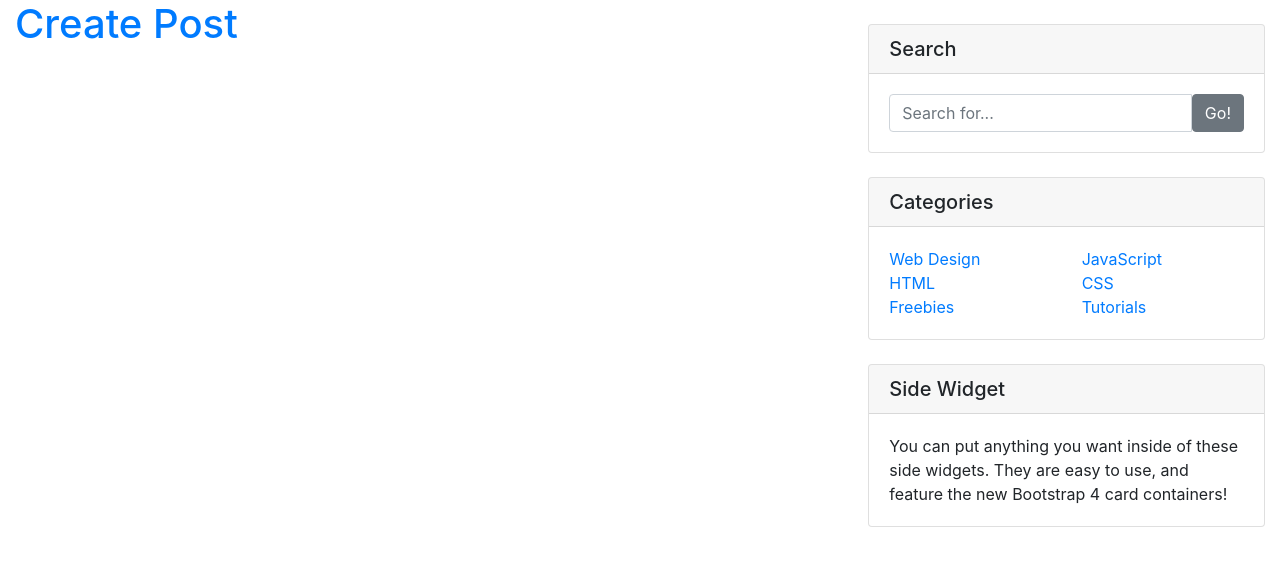
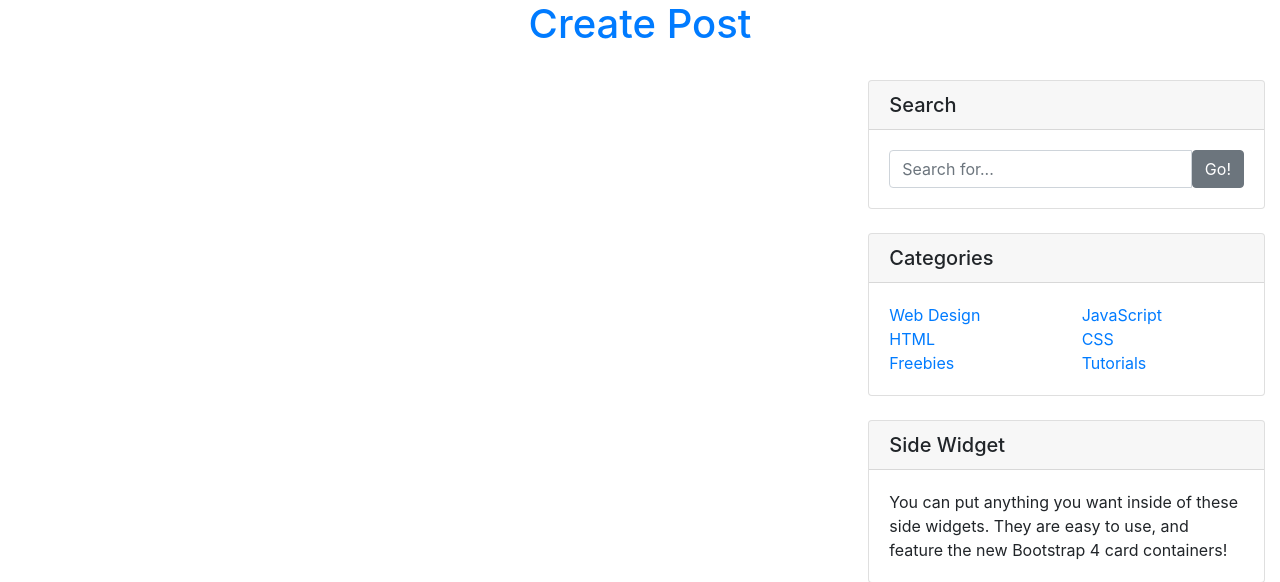
Before and after one commit to cmartin-cay/caytalk, a Flask app: page / in a window 1280 px wide. Shown: the part 56-638 px from the top of the page. Run offline with Flask 2, Linux system fonts and the light colour scheme; data that the repository does not hold is empty; some libraries are stand-ins or nearby versions.

Commit message:
Update Submit link on index page

```diff
--- a/app/templates/base.html
+++ b/app/templates/base.html
@@ -41,6 +41,9 @@
 </head>
 <body>
 <div class="container-fluid">
+    <div id="submit_link" class="row d-none" style="justify-content: center";>
+    <a href="{{ url_for('main.submit') }}"><h1>Create Post</h1></a>
+    </div>
     <div class="row">
         <!-- Blog Entries Column -->
         <div class="col-md-8">
--- a/app/templates/index.html
+++ b/app/templates/index.html
@@ -1,7 +1,6 @@
 {% extends "base.html" %}
 
 {% block app_content %}
-    <a href="{{ url_for('main.submit') }}"><h1>Create Post</h1></a>
     {% for post in posts %}
         <!-- Blog Post -->
         <div class="card bg-light mb-2 border-0">
@@ -13,7 +12,7 @@
                         </svg></a>
                     </td>
                     <td>
-                <h5 class="card-title"> <a class="plain" href="{{ post.url }}"> {{ post.title }}</a></h5>
+                        <h5 class="card-title"> <a class="plain" href="{{ post.url }}"> {{ post.title }}</a></h5>
                     </td>
                 </table>
 
@@ -34,6 +33,10 @@
         </div>
     </footer>
 
+    <script type="text/javascript">
+        $("#submit_link").removeClass("d-none");
+    </script>
+
 {% endblock %}
 
 {% block sidebar %}
```
